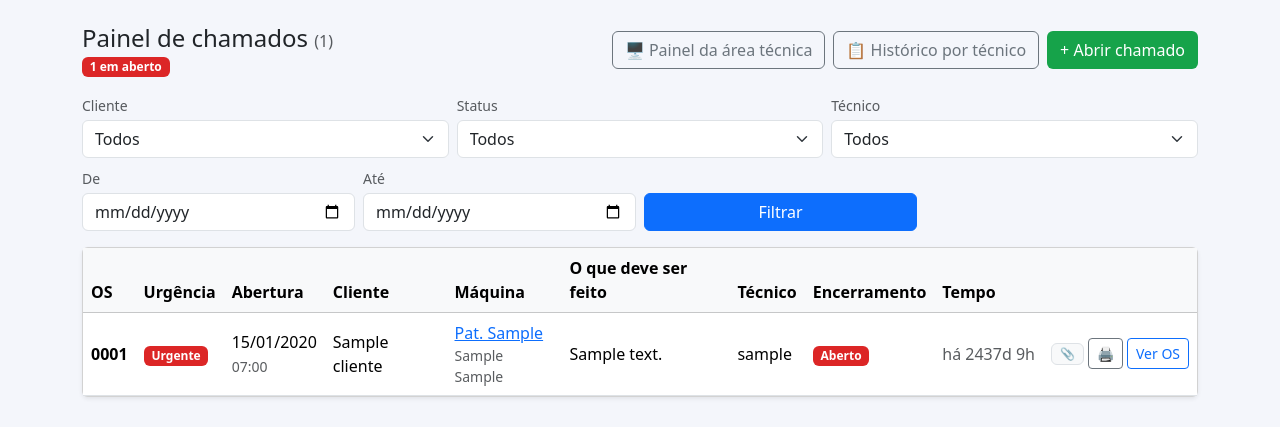
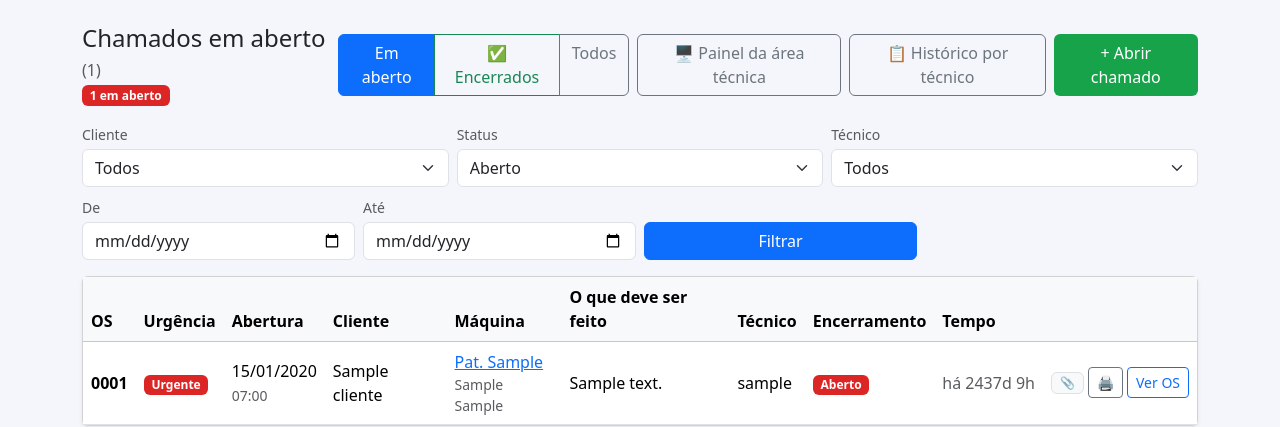
Before and after one commit to MarlonGiovany/StockLink, a Django app: page /chamados/ in a window 1280 px wide. Shown: the part 56-483 px from the top of the page. Run offline with Django 5.2, Linux system fonts and the light colour scheme; a user stored in the database is signed in; data comes from the database, SQL or seed files in the repository; tables that the repository leaves empty hold one stand-in row (values such as "Sample post").

Commit message:
Chamados encerrados saem da frente, a um clique de distância
Nas duas telas o encerrado disputava espaço com o que ainda falta fazer —
e, com o tempo, ia ganhando: encerrado só se acumula.

Aba Chamados: abre mostrando só os em aberto. Três botões no topo alternam
entre "Em aberto", "✅ Encerrados" (com a contagem) e "Todos".

O padrão vale só para o endereço pelado (/chamados/). O formulário sempre
manda o campo status, mesmo vazio, e vazio continua significando "todos,
escolhi isso" — por isso `_chamados_filtrados` passou a distinguir "não veio
na URL" de "veio vazio". O histórico por técnico não usa o padrão: histórico
sem os encerrados não é histórico.

Painel da TV: a seção "Encerrados hoje" virou um botão que recolhe, e nasce
recolhida. A escolha sobrevive às atualizações — que reescrevem os cartões
inteiros de 15 em 15s — porque o clique é ouvido no container, que nunca é
trocado, e o estado é reaplicado após cada troca. Também sobrevive ao reload,
guardada no navegador daquela tela.

Sem alteração em models.py: nenhuma migração necessária.

Co-Authored-By: Claude Opus 5 (1M context) <noreply@anthropic.com>

```diff
--- a/inventario/views.py
+++ b/inventario/views.py
@@ -867,13 +867,24 @@ def permissoes_usuarios(request):
 
 # ----- Chamados e Ordem de Serviço -----
 
-def _chamados_filtrados(request):
+def _chamados_filtrados(request, status_padrao=None):
     """Aplica os filtros do painel de chamados e do histórico.
 
     Devolve (queryset, filtros) — `filtros` volta para o template deixar os
     campos preenchidos do jeito que o usuário escolheu.
+
+    `status_padrao` é o status usado quando a pessoa **ainda não escolheu
+    nada** — quando `status` não vem na URL. A distinção importa: o
+    formulário sempre manda o campo, mesmo vazio, e vazio significa "quero
+    todos, escolhi isso". Só o endereço pelado (`/chamados/`) cai no padrão.
+
+    A lista usa isso para abrir mostrando só os chamados em aberto; o
+    histórico não usa, porque histórico sem os encerrados não é histórico.
     """
-    status = request.GET.get("status", "").strip()
+    if "status" in request.GET:
+        status = request.GET["status"].strip()
+    else:
+        status = status_padrao or ""
     tecnico_id = request.GET.get("tecnico", "").strip()
     cliente_id = request.GET.get("cliente", "").strip()
     de = request.GET.get("de", "").strip()
@@ -915,12 +926,23 @@ def _chamados_filtrados(request):
 
 @login_required
 def chamado_lista(request):
-    """Painel de chamados: tudo que a recepção abriu, com filtros."""
-    chamados, filtros = _chamados_filtrados(request)
+    """Painel de chamados: tudo que a recepção abriu, com filtros.
+
+    Abre mostrando **só os chamados em aberto** — que é o que alguém quer ver
+    ao entrar aqui. Os encerrados só se acumulam, e depois de alguns meses
+    eram eles que dominavam a tela. Ficam a um clique de distância, no botão
+    do topo.
+    """
+    chamados, filtros = _chamados_filtrados(
+        request, status_padrao=Chamado.Status.ABERTO
+    )
     contexto = {
         "chamados": chamados,
         "total": chamados.count(),
         "abertos": Chamado.objects.filter(status=Chamado.Status.ABERTO).count(),
+        "qtd_encerrados": Chamado.objects.filter(
+            status=Chamado.Status.ENCERRADO
+        ).count(),
     }
     contexto.update(filtros)
     return render(request, "inventario/chamado_lista.html", contexto)
--- a/templates/inventario/chamado_lista.html
+++ b/templates/inventario/chamado_lista.html
@@ -4,7 +4,10 @@
 
 <div class="d-flex justify-content-between align-items-center mb-3">
   <div>
-    <h4 class="mb-0">Painel de chamados
+    <h4 class="mb-0">
+      {% if status == "ENCERRADO" %}Chamados encerrados
+      {% elif status == "ABERTO" %}Chamados em aberto
+      {% else %}Painel de chamados{% endif %}
       <span class="text-muted fs-6">({{ total }})</span>
     </h4>
     {% if abertos %}
@@ -14,6 +17,26 @@
     {% endif %}
   </div>
   <div class="d-flex gap-2">
+    {% comment %}
+    A tela abre só com os chamados em aberto. Estes botões são o caminho
+    para os encerrados — que continuam todos guardados, só não ocupam a
+    tela de quem entrou aqui para ver o que falta fazer.
+    {% endcomment %}
+    <div class="btn-group" role="group">
+      <a href="{% url 'chamado_lista' %}?status=ABERTO"
+         class="btn {% if status == 'ABERTO' %}btn-primary{% else %}btn-outline-primary{% endif %}">
+        Em aberto
+      </a>
+      <a href="{% url 'chamado_lista' %}?status=ENCERRADO"
+         class="btn {% if status == 'ENCERRADO' %}btn-success{% else %}btn-outline-success{% endif %}">
+        ✅ Encerrados
+        {% if qtd_encerrados %}<span class="badge bg-light text-dark ms-1">{{ qtd_encerrados }}</span>{% endif %}
+      </a>
+      <a href="{% url 'chamado_lista' %}?status="
+         class="btn {% if not status %}btn-secondary{% else %}btn-outline-secondary{% endif %}">
+        Todos
+      </a>
+    </div>
     <a href="{% url 'chamado_painel' %}" class="btn btn-outline-secondary" target="_blank">
       🖥️ Painel da área técnica
     </a>
@@ -71,7 +94,7 @@
   <div class="col-md-3">
     <button class="btn btn-primary w-100">Filtrar</button>
   </div>
-  {% if cliente or status or tecnico or de or ate %}
+  {% if cliente or tecnico or de or ate or status != "ABERTO" %}
   <div class="col-md-3">
     <a href="{% url 'chamado_lista' %}" class="btn btn-outline-secondary w-100">Limpar</a>
   </div>
```
Also changed, not shown: templates/inventario/_painel_cards.html (+11 -2 lines), templates/inventario/chamado_painel.html (+44 -0 lines).
